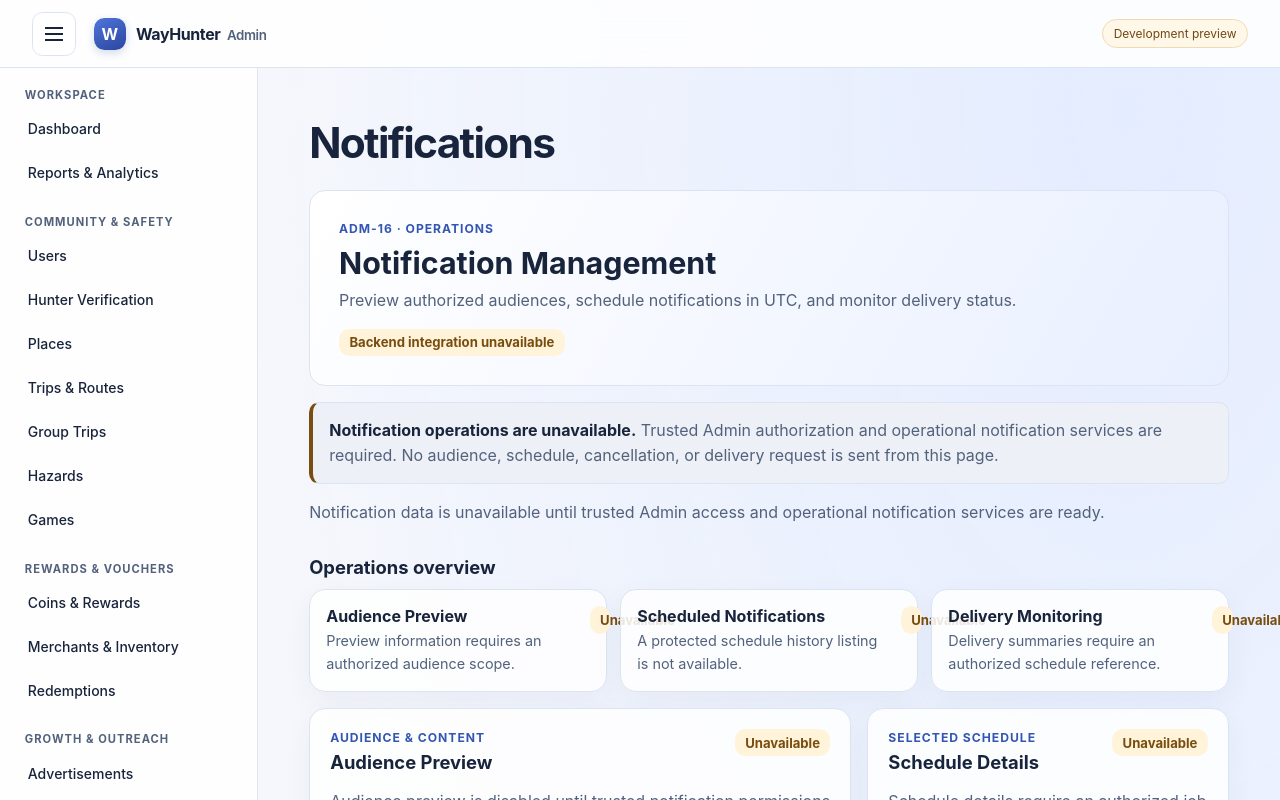
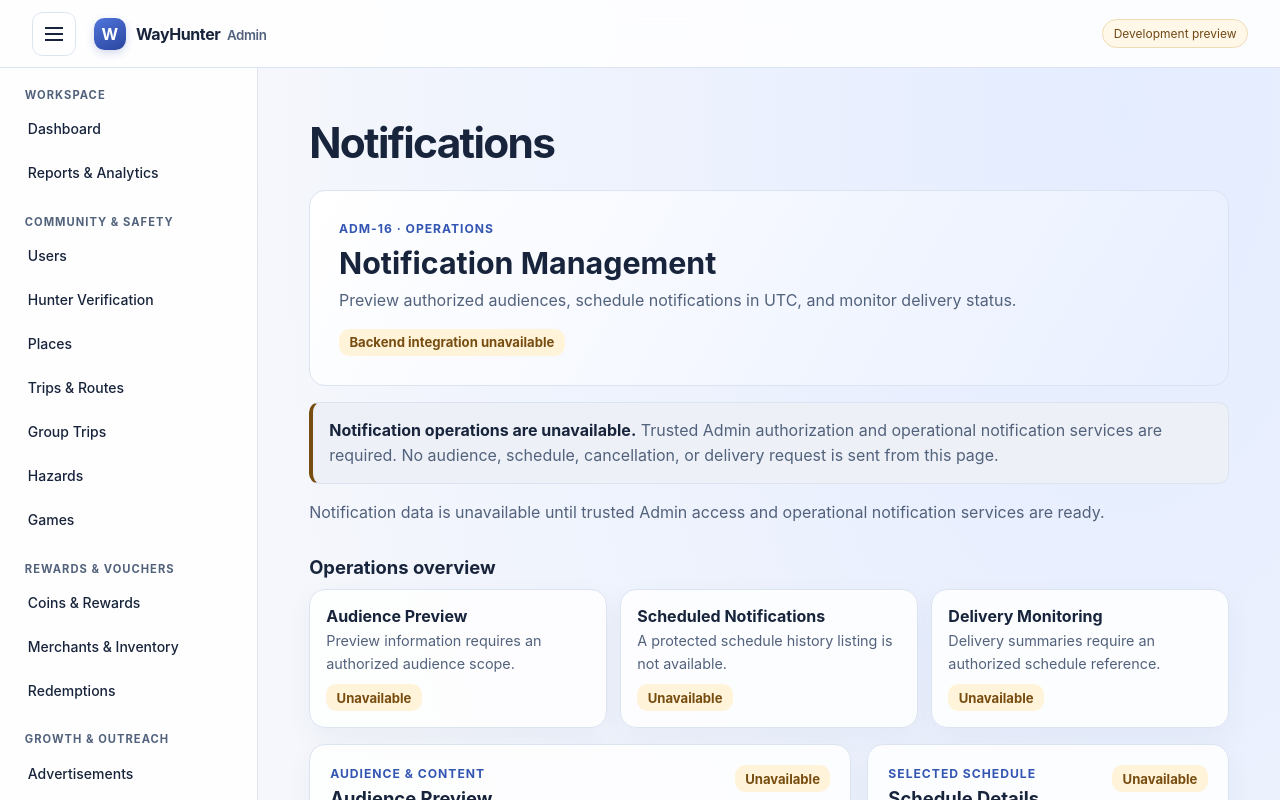
Before and after one commit to naanga7peru/Wayhunter_mobile_application_admindashboard_angular, an Angular app: page /preview/notifications in a window 1280 px wide. Shown: the top 800 px of the page. Built offline with nearby package versions, Linux system fonts and the light colour scheme.

Commit message:
fix(admin): prevent notifications overview overflow

```diff
--- a/src/app/features/notifications/notifications.page.scss
+++ b/src/app/features/notifications/notifications.page.scss
@@ -81,9 +81,8 @@ p { color: var(--muted); line-height: 1.55; }
 
 .overview-card {
   display: grid;
-  grid-template-columns: auto minmax(0, 1fr);
-  align-items: start;
-  gap: .55rem .75rem;
+  align-content: start;
+  gap: .55rem;
 }
 
 .overview-card h4 { margin: 0 0 .25rem; }
```
